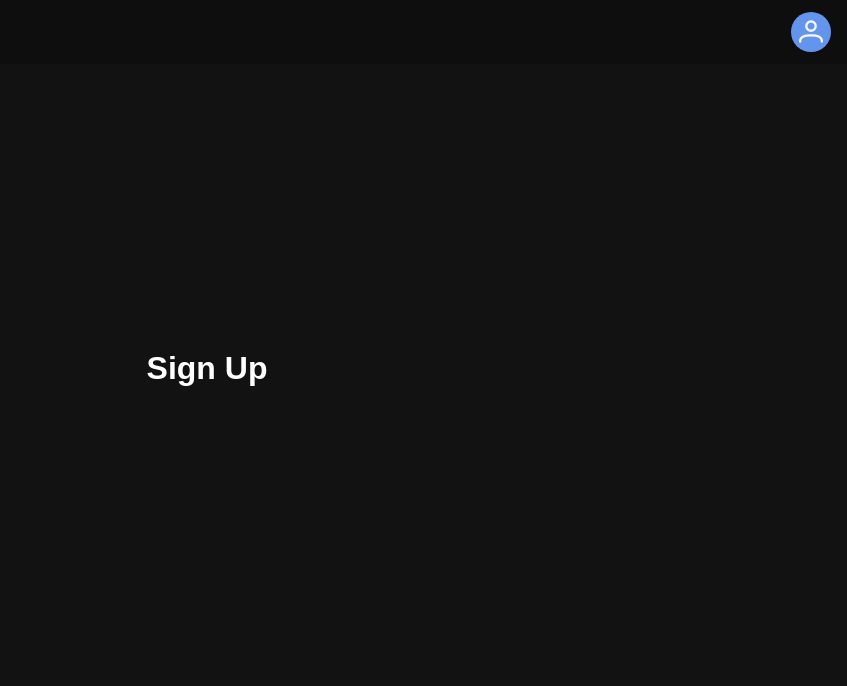
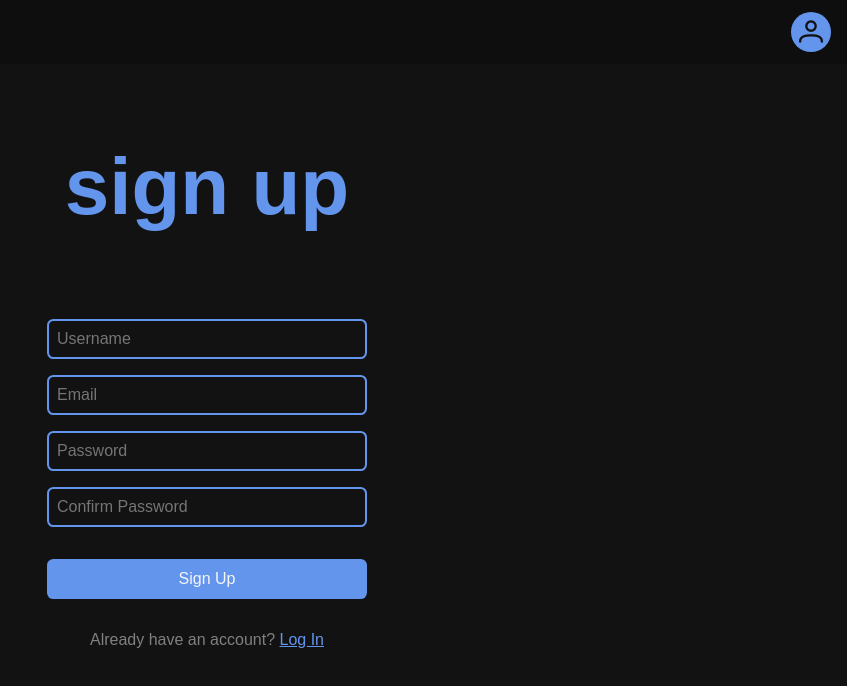
Before and after one commit to Narwhale14/CS3600-MiniLabProject, a Vue app: page /signup in a window 1280 px wide. Shown: the top 686 px of the page, without its empty margins (433-1280 px from the left). Built offline with nearby package versions, Linux system fonts and the light colour scheme.

Commit message:
copied assignment 3 over

```diff
--- a/src/App.vue
+++ b/src/App.vue
@@ -37,14 +37,14 @@ watch(() => route.path, () => { sidebarOpen.value = false; });
 
   display: flex;
   flex-direction: column;
-  justify-content: center;
+  justify-content: safe center;
   align-items: center;
   gap: 2rem;
 
   box-sizing: border-box;
   padding-bottom: 8rem;
 
-  overflow: hidden;
+  overflow-y: auto;
 }
 
 .slide-enter-active, .slide-leave-active {
--- a/src/Header.vue
+++ b/src/Header.vue
@@ -29,7 +29,7 @@ const emit = defineEmits(['toggle-sidebar']);
   border-radius: 50%;
   border: none;
   background-color: cornflowerblue;
-  color: whitesmoke;
+  color: Canvas;
   cursor: pointer;
 	font-size: x-large;
 }
--- a/src/Sidebar.vue
+++ b/src/Sidebar.vue
@@ -1,12 +1,15 @@
 <script setup lang="ts">
-import { useRouter } from 'vue-router'
+import { useRoute, useRouter } from 'vue-router'
 import { loggedIn } from './auth'
 
+const route = useRoute()
 const router = useRouter()
 </script>
 
 <template>
 	<div class="sidebar">
+		<button class="sidebar-button" @click="router.push('/')">Home</button>
+
 		<template v-if="loggedIn">
 			<button class="sidebar-button">View All Links</button>
 			<button class="sidebar-button logout-button" @click="loggedIn = false">Log Out</button>
@@ -38,13 +41,14 @@ const router = useRouter()
 	height: 2.5rem;
 	border: none;
 	border-radius: 0.4rem;
-	color: gainsboro;
+	background-color: cornflowerblue;
+	color: Canvas;
 	cursor: pointer;
 	font-size: 1rem;
 }
 
 .sidebar-button:hover {
-	color: whitesmoke;
+	background-color: color-mix(in oklab, cornflowerblue, black 10%);
 }
 
 .logout-button {
@@ -56,6 +60,6 @@ const router = useRouter()
 
 .logout-button:hover {
 	background-color: crimson;
-	color: whitesmoke;
+	color: Canvas;
 }
 </style>
--- a/src/pages/LoginPage.vue
+++ b/src/pages/LoginPage.vue
@@ -1,3 +1,57 @@
+<script setup lang="ts">
+import { reactive, ref } from 'vue'
+import { useRouter } from 'vue-router'
+import { loggedIn } from '../auth'
+
+const router = useRouter()
+const emailPattern = /^[^\s@]+@[^\s@]+\.[^\s@]+$/
+
+const user = ref('')
+const password = ref('')
+const errors = reactive({ user: '', password: '' })
+
+function submit() {
+  const trimmedUser = user.value.trim()
+  if(trimmedUser === '') {
+    errors.user = 'Please enter your username or email'
+  } else if(trimmedUser.includes('@') && !emailPattern.test(trimmedUser)) {
+    errors.user = 'Please enter a valid email'
+  } else {
+    errors.user = ''
+  }
+
+  if(password.value === '') {
+    errors.password = 'Please enter your password'
+  } else {
+    errors.password = ''
+  }
+
+  if(errors.user || errors.password) return
+
+  // frontend only for now, so any valid input counts as a successful login
+  loggedIn.value = true
+  router.push('/')
+}
+</script>
+
 <template>
-  <h1>Log In</h1>
+  <form class="form" novalidate @submit.prevent="submit">
+    <h1 class="title-text">log in</h1>
+
+    <div class="fields">
+      <div class="field">
+        <input class="form-input" :class="{ invalid: errors.user }" v-model="user" placeholder="Username or Email" autocomplete="username"/>
+        <p v-if="errors.user" class="error">{{ errors.user }}</p>
+      </div>
+      <div class="field">
+        <input class="form-input" :class="{ invalid: errors.password }" v-model="password" type="password" placeholder="Password" autocomplete="current-password"/>
+        <p v-if="errors.password" class="error">{{ errors.password }}</p>
+      </div>
+    </div>
+
+    <button class="submit-button">Log In</button>
+    <p class="switch-text">Don't have an account? <RouterLink to="/signup">Sign Up</RouterLink></p>
+  </form>
 </template>
+
+<style scoped src="./form.css"></style>
--- a/src/pages/SignupPage.vue
+++ b/src/pages/SignupPage.vue
@@ -1,3 +1,86 @@
+<script setup lang="ts">
+import { reactive, ref } from 'vue'
+import { useRouter } from 'vue-router'
+import { loggedIn } from '../auth'
+
+const router = useRouter()
+const emailPattern = /^[^\s@]+@[^\s@]+\.[^\s@]+$/
+
+const username = ref('')
+const email = ref('')
+const password = ref('')
+const confirmPassword = ref('')
+const errors = reactive({ username: '', email: '', password: '', confirmPassword: '' })
+
+function submit() {
+  const trimmedUsername = username.value.trim()
+  if(trimmedUsername === '') {
+    errors.username = 'Username is required'
+  } else if(!/^[a-zA-Z0-9_]+$/.test(trimmedUsername)) {
+    errors.username = 'Username can only contain letters, numbers and underscores'
+  } else {
+    errors.username = ''
+  }
+
+  const trimmedEmail = email.value.trim()
+  if(trimmedEmail === '') {
+    errors.email = 'Email is required'
+  } else if(!emailPattern.test(trimmedEmail)) {
+    errors.email = 'Please enter a valid email'
+  } else {
+    errors.email = ''
+  }
+
+  if(password.value === '') {
+    errors.password = 'Password is required'
+  } else if(password.value.length < 8) {
+    errors.password = 'Password must be at least 8 characters'
+  } else {
+    errors.password = ''
+  }
+
+  if(confirmPassword.value === '') {
+    errors.confirmPassword = 'Please confirm your password'
+  } else if(confirmPassword.value !== password.value) {
+    errors.confirmPassword = 'Passwords do not match'
+  } else {
+    errors.confirmPassword = ''
+  }
+
+  if(Object.values(errors).some(error => error)) return
+
+  // frontend only for now, so any valid input counts as a new account
+  loggedIn.value = true
+  router.push('/')
+}
+</script>
+
 <template>
-  <h1>Sign Up</h1>
+  <form class="form" novalidate @submit.prevent="submit">
+    <h1 class="title-text">sign up</h1>
+
+    <div class="fields">
+      <div class="field">
+        <input class="form-input" :class="{ invalid: errors.username }" v-model="username" placeholder="Username" autocomplete="username"/>
+        <p v-if="errors.username" class="error">{{ errors.username }}</p>
+      </div>
+      <div class="field">
+        <input class="form-input" :class="{ invalid: errors.email }" v-model="email" type="email" placeholder="Email" autocomplete="email"/>
+        <p v-if="errors.email" class="error">{{ errors.email }}</p>
+      </div>
+      <div class="field">
+        <input class="form-input" :class="{ invalid: errors.password }" v-model="password" type="password" placeholder="Password" autocomplete="new-password"/>
+        <p v-if="errors.password" class="error">{{ errors.password }}</p>
+      </div>
+      <div class="field">
+        <input class="form-input" :class="{ invalid: errors.confirmPassword }" v-model="confirmPassword" type="password" placeholder="Confirm Password" autocomplete="new-password"/>
+        <p v-if="errors.confirmPassword" class="error">{{ errors.confirmPassword }}</p>
+      </div>
+    </div>
+
+    <button class="submit-button">Sign Up</button>
+    <p class="switch-text">Already have an account? <RouterLink to="/login">Log In</RouterLink></p>
+  </form>
 </template>
+
+<style scoped src="./form.css"></style>
--- /dev/null
+++ b/src/pages/form.css
@@ -0,0 +1,72 @@
+.form {
+  display: flex;
+  flex-direction: column;
+  align-items: center;
+  gap: 2rem;
+}
+
+.title-text {
+  font-size: 5rem;
+  color: cornflowerblue;
+  user-select: none;
+}
+
+.fields {
+  display: flex;
+  flex-direction: column;
+  gap: 1rem;
+  width: 20rem;
+  max-width: 100%;
+}
+
+.field {
+  display: flex;
+  flex-direction: column;
+  gap: 0.25rem;
+}
+
+.form-input {
+  box-sizing: border-box;
+  width: 100%;
+  height: 2.5rem;
+  padding: 0 0.5rem;
+  border: 2px solid cornflowerblue;
+  border-radius: 0.4rem;
+  font-size: 1rem;
+  color: gainsboro;
+}
+
+.form-input.invalid {
+  border-color: crimson;
+}
+
+.error {
+  margin: 0;
+  font-size: 0.875rem;
+  color: crimson;
+}
+
+.submit-button {
+  width: 20rem;
+  max-width: 100%;
+  height: 2.5rem;
+  border: none;
+  border-radius: 0.4rem;
+  font-size: 1rem;
+  background-color: cornflowerblue;
+  color: whitesmoke;
+  cursor: pointer;
+}
+
+.submit-button:hover {
+  background-color: color-mix(in oklab, cornflowerblue, black 10%);
+}
+
+.switch-text {
+  margin: 0;
+  color: gray;
+}
+
+.switch-text a {
+  color: cornflowerblue;
+}
```
